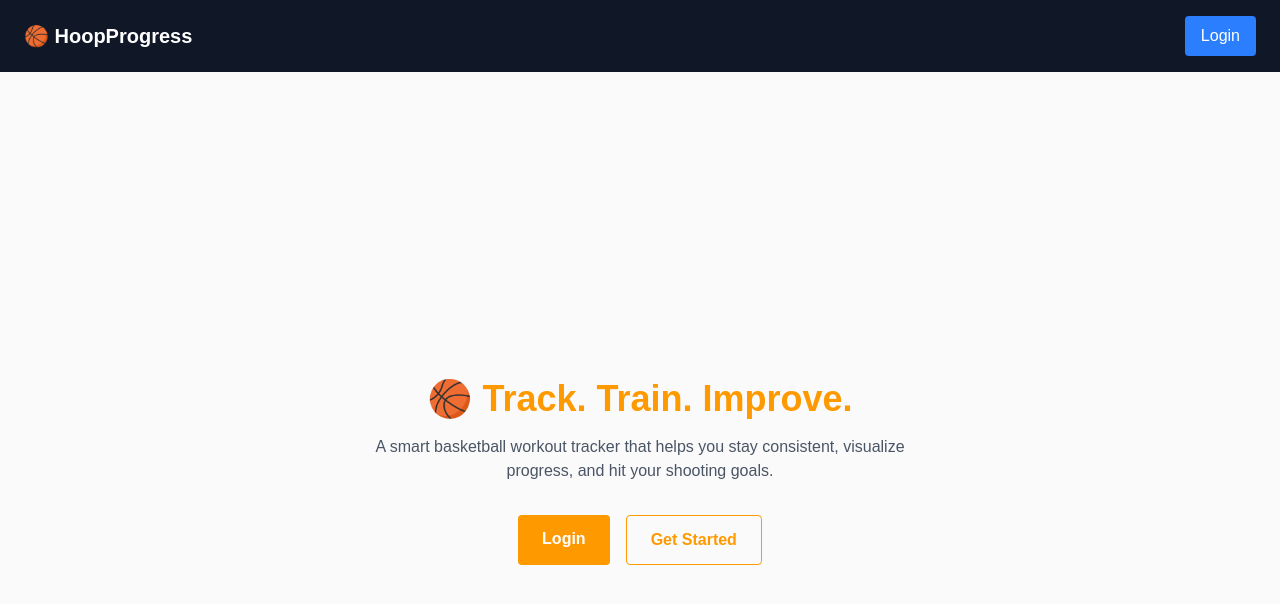
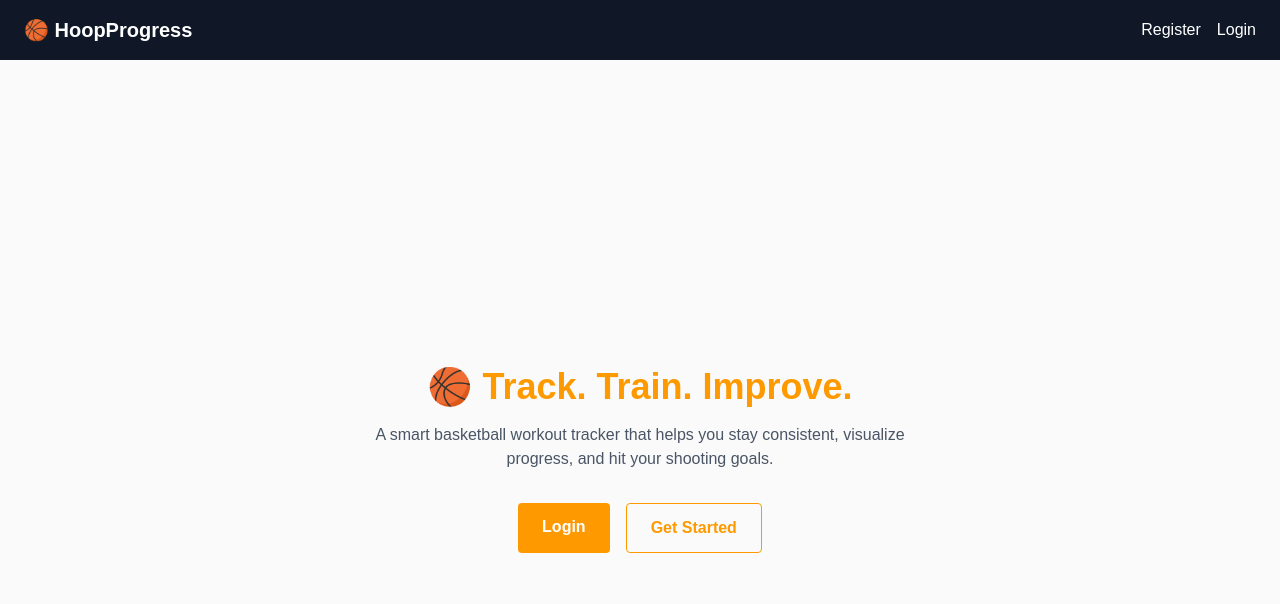
Before and after one commit to idoshabat/hoop-progress-frontend, a Next.js app: page / in a window 1280 px wide. Shown: the top 604 px of the page. Built offline with nearby package versions, Linux system fonts and the light colour scheme; no server answers.

Commit message:
fix navbar

```diff
--- a/app/Components/Navbar.tsx
+++ b/app/Components/Navbar.tsx
@@ -45,12 +45,15 @@ export default function Navbar() {
               </button>
             </>
           ) : (
-            <Link
-              href="/login"
-              className="bg-blue-500 px-4 py-2 rounded hover:bg-blue-600"
-            >
-              Login
-            </Link>
+            <>
+              <Link href="/register" className="hover:text-gray-300">
+                Register
+              </Link>
+              <Link href="/login" className="hover:text-gray-300">
+                Login
+              </Link>
+            </>
+
           )}
         </div>
 
@@ -90,18 +93,17 @@ export default function Navbar() {
               </button>
             </>
           ) : (
-            <>
+            <div className="flex flex-col gap-2 text-center">
               <Link
                 href="/login"
                 onClick={() => setMenuOpen(false)}
-                className="bg-blue-500 px-4 py-2 rounded hover:bg-blue-600 w-fit"
               >
                 Login
               </Link>
               <Link href="/register" onClick={() => setMenuOpen(false)}>
                 Register
               </Link>
-            </>
+            </div>
           )}
         </div>
       )}
```
